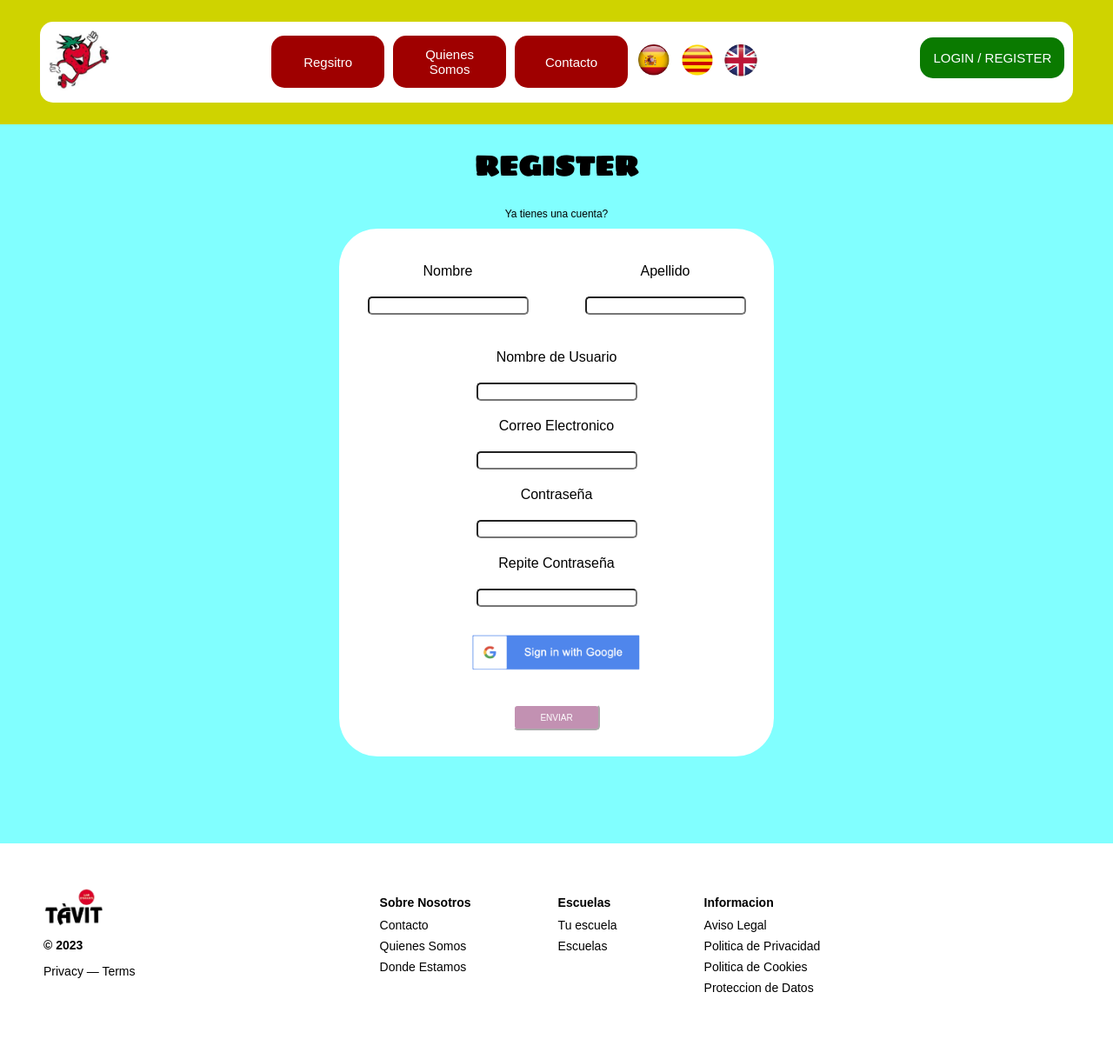
After one commit to MarcRemisa/ProyectoIndividual, a Flask app: page /register_esp in a window 1280 px wide. The commit adds this page. Shown: the whole page at 87% size. Run offline with Flask 3, Linux system fonts and the light colour scheme.

Commit message:
casi_acabado

```diff
--- a/app.py
+++ b/app.py
@@ -80,6 +80,7 @@ def login_esp():
         'idiomaEn':'EN',
         'login':'LOGIN / REGISTER',
         'login2' : 'LOGIN',
+        'registrado' : 'No te has registrado todavia?',
         'nombre' : 'Nombre de Usuario o Correo Electronico',
         'contraseña' : 'Contraseña',
         'olvidadoContraseña' : 'He olvidado mi contraseña',
@@ -97,6 +98,40 @@ def login_esp():
         'proteccionDatos' : 'Proteccion de Datos',
     }
     return render_template('login_esp.html', data=data)
+
+@app.route('/register_esp')
+def register_esp():
+    data={
+        'titulo':'TAVIT',
+        'registro':'Regsitro',
+        'quieneSomos':'Quienes Somos',
+        'contacto':'Contacto',
+        'idiomaEs':'ES',
+        'idiomaCa':'CA',
+        'idiomaEn':'EN',
+        'login':'LOGIN / REGISTER',
+        'register' : 'REGISTER',
+        'cuenta' : 'Ya tienes una cuenta?',
+        'nombre' : 'Nombre',
+        'apellido' : 'Apellido',
+        'nombreUsuario' : 'Nombre de Usuario',
+        'correo' : 'Correo Electronico',
+        'contraseña' : 'Contraseña',
+        'repiteContraseña' : 'Repite Contraseña',
+        'enviar' : 'ENVIAR',
+        'copyright' : '© 2023',
+        'privacidad' : 'Privacy — Terms',
+        'sobreNosotros' : 'Sobre Nosotros',
+        'dondeEstamos2' : 'Donde Estamos',
+        'escuelas' : 'Escuelas',
+        'tuEscuela' : 'Tu escuela',
+        'informacion' : 'Informacion',
+        'avisoLegal' : 'Aviso Legal',
+        'politicaPrivacidad' : 'Politica de Privacidad',
+        'politicaCookies' : 'Politica de Cookies',
+        'proteccionDatos' : 'Proteccion de Datos',
+    }
+    return render_template('register_esp.html', data=data)
 
 @app.route('/quienesSomos')
 def quienesSomos():
--- a/static/css/style.css
+++ b/static/css/style.css
@@ -61,6 +61,20 @@ header {
     padding-top: 10px;
 }
 
+.imagenflecha_1{
+    width: 50px;
+    height: 50px;
+    padding-top: 180px;
+    display: flex;
+}
+
+.imagenflecha_2{
+    width: 50px;
+    height: 50px;
+    padding-left: 93%;
+    padding-bottom: 100px;
+}
+
 .imagenfooter {
     width: 70px;
     height: auto;
@@ -116,6 +130,35 @@ nav {
     justify-content: flex-end;
     margin-top: 10px;
 }
+
+.div-carrusel{
+    background-color: white;
+    border-radius: 15px;
+    height: 400px;
+    width: 50%;
+    margin: auto;
+    margin-top: 10px;
+    padding-bottom: 10px;
+}
+
+.div-izq{
+    flex: 1;
+    width: 50%;
+    display: inline-block;
+    box-sizing: border-box;
+}
+
+.div-der{
+    width: 50%;
+    display: inline-block;
+    box-sizing: border-box;
+}
+
+.contenedor{
+    width: 100%;
+    display: flex;
+}
+
 body {
     background-color: #81FFFF;
 }
@@ -168,6 +211,8 @@ body {
     text-align: center;
     font-size: 12px;
     padding-bottom: 10px;
+    text-decoration: none;
+    color: black;
 }
 
 .textolink{
@@ -193,6 +238,7 @@ body {
     justify-content: center;
     border-radius: 5px;
     font-size: 10px;
+    border-color: white;
 }
 
 .register{
--- a/templates/login_esp.html
+++ b/templates/login_esp.html
@@ -10,8 +10,7 @@
 <body>
     {% include 'header.html' %}
         <h1 class="texto">{{data.login2}}</h1>
-        <h2 class="texto7">No te has registrado todavia?</h2>
-        <link rel="stylesheet" href="">
+        <a class="texto7" href="{{ url_for('register_esp')}}">{{data.registrado}}</a>
         <div class="register">
             <p class="texto5">{{data.nombre}}</p>
             <input class="escribirtexto" type="nombre">
@@ -19,7 +18,7 @@
             <input class="escribirtexto" type="contraseña">
             <p class="texto6">{{data.olvidadoContraseña}}</p>
             <img class="imagengoogle" src="{{ url_for('static', filename='img/google-png.png') }}" alt="Mi Imagen">
-            <p class="enviar">{{data.enviar}}</p>
+            <button class="enviar">{{data.enviar}}</button>
         </div>
 
     {% include 'footer.html' %}
--- /dev/null
+++ b/templates/register_esp.html
@@ -0,0 +1,41 @@
+<!DOCTYPE html>
+<html lang="es">
+<head>
+    <meta charset="UTF-8">
+    <meta name="viewport" content="width=device-width, initial-scale=1.0">
+    <title>{{data.titulo}}</title>
+    <link rel="stylesheet" href="{{ url_for('static', filename='css/style.css') }}">
+    <link href="https://fonts.googleapis.com/css2?family=Sigmar+One&display=swap" rel="stylesheet">
+</head>
+<body>
+    {% include 'header.html' %}
+        <h1 class="texto">{{data.register}}</h1>
+        <a class="texto7" href="{{ url_for('login_esp')}}">{{data.cuenta}}</a>
+        <div class="register">
+            <div class="contenedor">
+                <div class="div-izq">
+                    <p class="texto5">{{data.nombre}}</p>
+                    <input class="escribirtexto" type="nombre">
+                </div>
+                <div class="div-der">
+                    <p class="texto5">{{data.apellido}}</p>
+                    <input class="escribirtexto" type="apellido">
+                </div>
+            </div>
+            <p class="texto5">{{data.nombreUsuario}}</p>
+            <input class="escribirtexto" type="nombreUsuario">
+            <p class="texto4">{{data.correo}}</p>
+            <input class="escribirtexto" type="correo">
+            <p class="texto4">{{data.contraseña}}</p>
+            <input class="escribirtexto" type="contraseña">
+            <p class="texto4">{{data.repiteContraseña}}</p>
+            <input class="escribirtexto" type="repiteContraseña"><br><br>
+            <img class="imagengoogle" src="{{ url_for('static', filename='img/google-png.png') }}" alt="Mi Imagen">
+            <button class="enviar">{{data.enviar}}</button>
+        </div>
+
+
+
+
+    {% include 'footer.html' %}
+</body>
--- a/templates/registro-esp.html
+++ b/templates/registro-esp.html
@@ -30,7 +30,7 @@
         <input class="escribirtexto" type="apellidoHijo">
         <p class="texto4">{{data.edad}}</p>
         <input class="escribirtexto" type="edad">
-        <p class="enviar">{{data.enviar}}</p>
+        <button class="enviar">{{data.enviar}}</button>
     </div>
 </body>
     {% include 'footer.html' %}
```
Also changed, not shown: templates/pagina1-esp.html (+10 -0 lines), static/img/flecha-izquierda.png (added), static/img/foto1.jpg (added), static/img/foto2.jpg (added), static/img/foto3.jpg (added), static/img/foto4.jpg (added).
